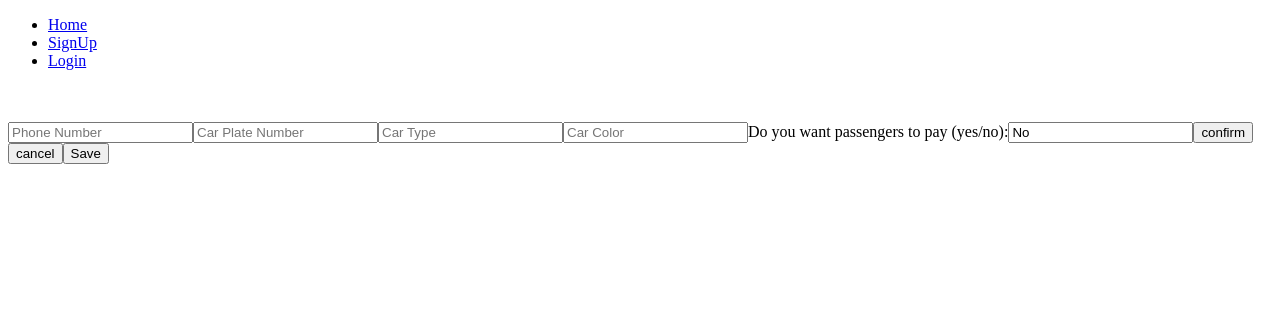
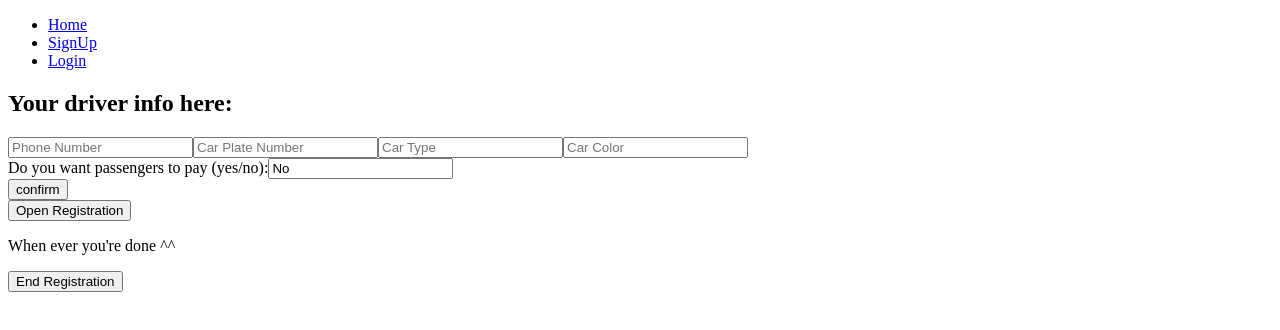
Before and after one commit to MohammadElokour/Fazaa, a React app: page /driver in a window 1280 px wide. Shown: the top 330 px of the page. Built offline with nearby package versions, Linux system fonts and the light colour scheme; the HTML template or start-up script is replaced by a standard one; what google-maps-react would draw is missing.

Commit message:
Mohammad CSS design

```diff
--- a/react-client/src/componants/driver-page.js
+++ b/react-client/src/componants/driver-page.js
@@ -64,25 +64,35 @@ class Driver extends Component{
 
     render(){
         return(
-
             <div>
-                <br />
-                <br />
+              <div className="row">
+					<div className="col-md-6">
+              <div id="allDbox">
+                <h2 id="Dh2">Your driver info here: </h2>
                 <input type="number" name="phoneNumber" value={this.state.phoneNumbers} placeholder="Phone Number" className="form__input" onChange={this.onchange.bind(this)} />
                 <input type="text" name="carPlateNumber" value={this.state.carPlateNumbers} placeholder="Car Plate Number" className="form__input" onChange={this.onchange.bind(this)} />
                 <input type="text" name="carType" value={this.state.carTypes} placeholder="Car Type" className="form__input" onChange={this.onchange.bind(this)} />
                 <input type="text" name="carColor" value={this.state.carColors} placeholder="Car Color" className="form__input" onChange={this.onchange.bind(this)} />
-                <label>
+                <div id="lbBox">
+                <label id="lb">
                 Do you want passengers to pay (yes/no):
-                <input type="text" name='payment' placeholder ="Yes/No" maxLength="3" value = {this.state.payment} onChange={this.onchange.bind(this)}/>
+                <input type="text" name='payment' placeholder ="Yes/No" maxLength="3" value = {this.state.payment} onChange={this.onchange.bind(this)}/><br/>
                 {/* <select>
                   <option value="this.state.payment" onChange={this.payment.bind(this)}> Yes </option>
                   <option value="this.state.payment" onChange={this.payment.bind(this)}> No </option>
                 </select> */}
                 </label>
-                <button type='button' onClick={this.updatePay.bind(this)}>confirm</button>
-                <button type='button' onClick={this.deleteR.bind(this)}>cancel</button>
-                <button onClick={this.onclick.bind(this)} className="btn" type="button">Save</button>
+                <button type='button' onClick={this.updatePay.bind(this)} id='lbBtn'>confirm</button><br/>
+                </div>
+                <button onClick={this.onclick.bind(this)} className="btn" type="button">Open Registration</button>
+                <p id='Pd'>When ever you're done ^^</p>
+                <button onClick={this.deleteR.bind(this)} className="btn" type='button'>End Registration</button>
+                </div>
+					</div>
+					<div className="col-md-6">
+            {/* Map goes here */}
+	  			</div>
+			  	</div>
             </div>
         )
     }
--- a/react-client/src/componants/map.js
+++ b/react-client/src/componants/map.js
@@ -63,16 +63,16 @@ updateP(){
     render() {
         return (
             <div>
-                <div>
-                <br />
-                <NavLink to="/driver">
-                    <button type="button" >DRIVER</button>
-                </NavLink>
-                <button className='mapB' type ="button" onClick={this.updateP.bind(this)}>PASSENGER</button>
-                <NavLink to='/homepage'>
-                <button className='signout' onClick={this.SignOut.bind(this)} type ="button" >Sign Out</button>
-                </NavLink>
-            </div>
+                <div id='btnBox'>
+
+                    <NavLink to="/driver">
+                    <button className='mapB' type="button" >DRIVER</button>
+                    </NavLink>
+                    <button className='mapB' type ="button" onClick={this.updateP.bind(this)}>PASSENGER</button>
+                    {/* <NavLink to='/homepage'>
+                    <button id='signout' onClick={this.SignOut.bind(this)} type ="button" >Sign Out</button>
+                    </NavLink> */}
+                </div>
 
             {/* //  the current location is the geolocatoin functionality */}
             <CurrentLocation
```
Also changed, not shown: 2 other files (tests, documents, lock files or other folders).
